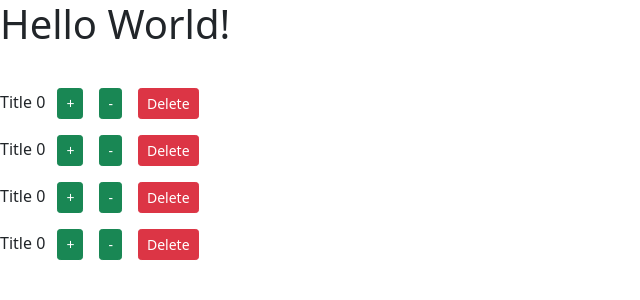
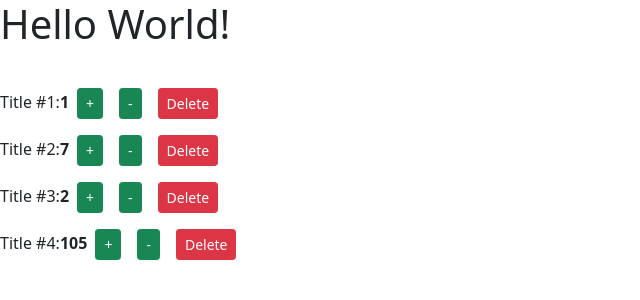
Before and after one commit to mike742/react-first-demo, a React (Create React App) app: page / in a window 1280 px wide. Shown: the top 300 px of the page, without its empty margins (0-640 px from the left). Built offline with nearby package versions, Linux system fonts and the light colour scheme.

Commit message:
added handlers to Counters

```diff
--- a/src/components/counter.jsx
+++ b/src/components/counter.jsx
@@ -2,36 +2,23 @@ import React, { Component } from "react"; // imrc
 
 // cc
 class Counter extends Component {
-  state = {
-    value: 0,
-  };
-
-  onIncrement = () => {
-    let { value } = this.state;
-    value++;
-    this.setState({ value });
-  };
-
-  onDecrement = () => {
-    let { value } = this.state;
-    value--;
-    this.setState({ value });
-  };
-
   render() {
-    console.log(this.props);
+    //console.log(this.props);
     return (
       <React.Fragment>
         <br />
-        Title <span> {this.state.value} </span>
+        Title #{this.props.counter.id}:
+        <span>
+          <b>{this.props.counter.value}</b>
+        </span>
         <button
-          onClick={this.onIncrement}
+          onClick={() => this.props.onIncrement(this.props.counter)}
           className="btn btn-success btn-sm m-2"
         >
           +
         </button>
         <button
-          onClick={this.onDecrement}
+          onClick={() => this.props.onDecrement(this.props.counter)}
           className="btn btn-success btn-sm m-2"
         >
           -
--- a/src/components/counters.jsx
+++ b/src/components/counters.jsx
@@ -5,17 +5,37 @@ class Counters extends Component {
   state = {
     counters: [
       { id: 1, value: 1 },
-      { id: 2, value: 0 },
+      { id: 2, value: 7 },
       { id: 3, value: 2 },
-      { id: 4, value: 0 },
+      { id: 4, value: 105 },
     ],
   };
+  handleIncrement = (c) => {
+    const counters = [...this.state.counters];
+    const index = counters.indexOf(c);
+    //console.log(index);
+    counters[index] = { ...c };
+    counters[index].value++;
+    this.setState({ counters });
+  };
 
+  handleDecrement = (c) => {
+    const counters = [...this.state.counters];
+    const index = counters.indexOf(c);
+    counters[index] = { ...c };
+    counters[index].value--;
+    this.setState({ counters });
+  };
   render() {
     return (
       <React.Fragment>
         {this.state.counters.map((c) => (
-          <Counter value={c.value} id={c.id}></Counter>
+          <Counter
+            key={c.id}
+            counter={c}
+            onIncrement={this.handleIncrement}
+            onDecrement={this.handleDecrement}
+          ></Counter>
         ))}
       </React.Fragment>
     );
```
